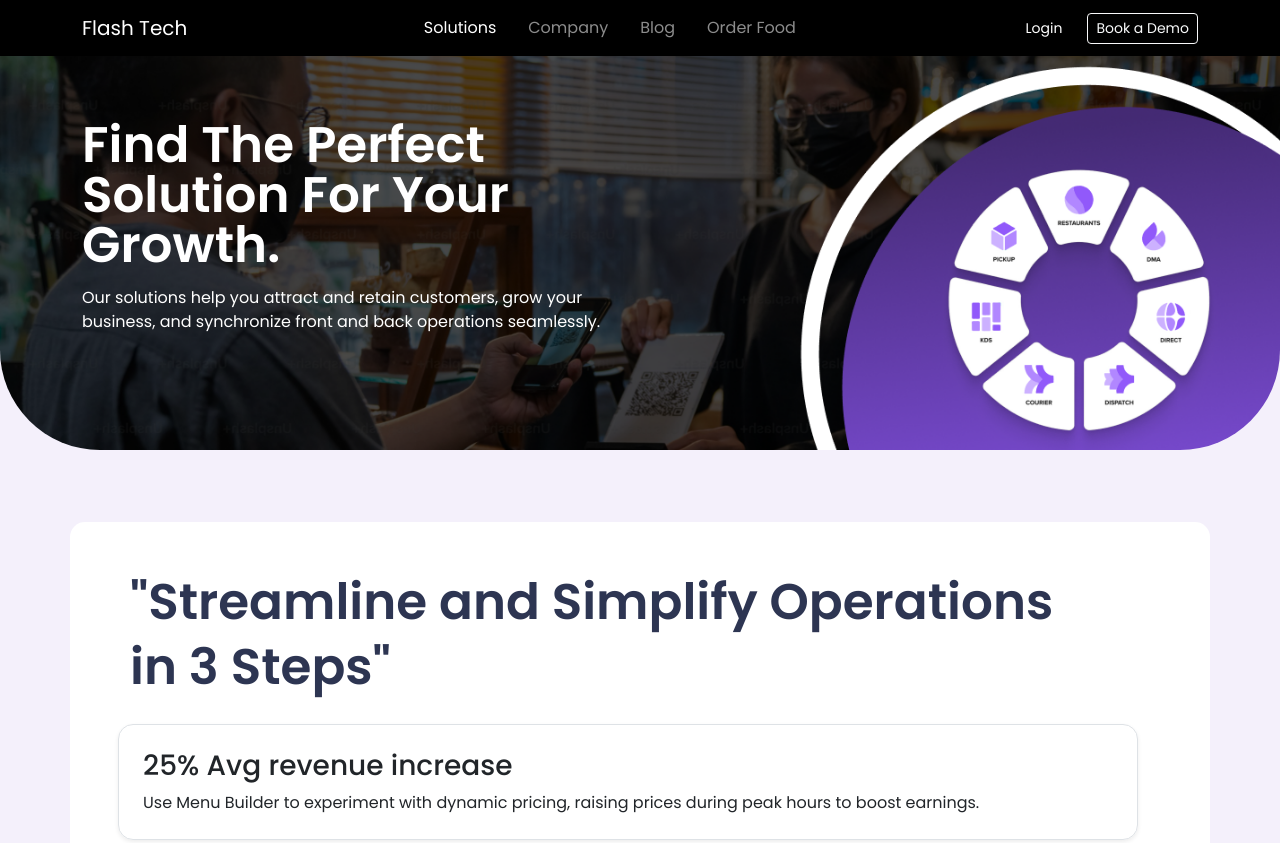
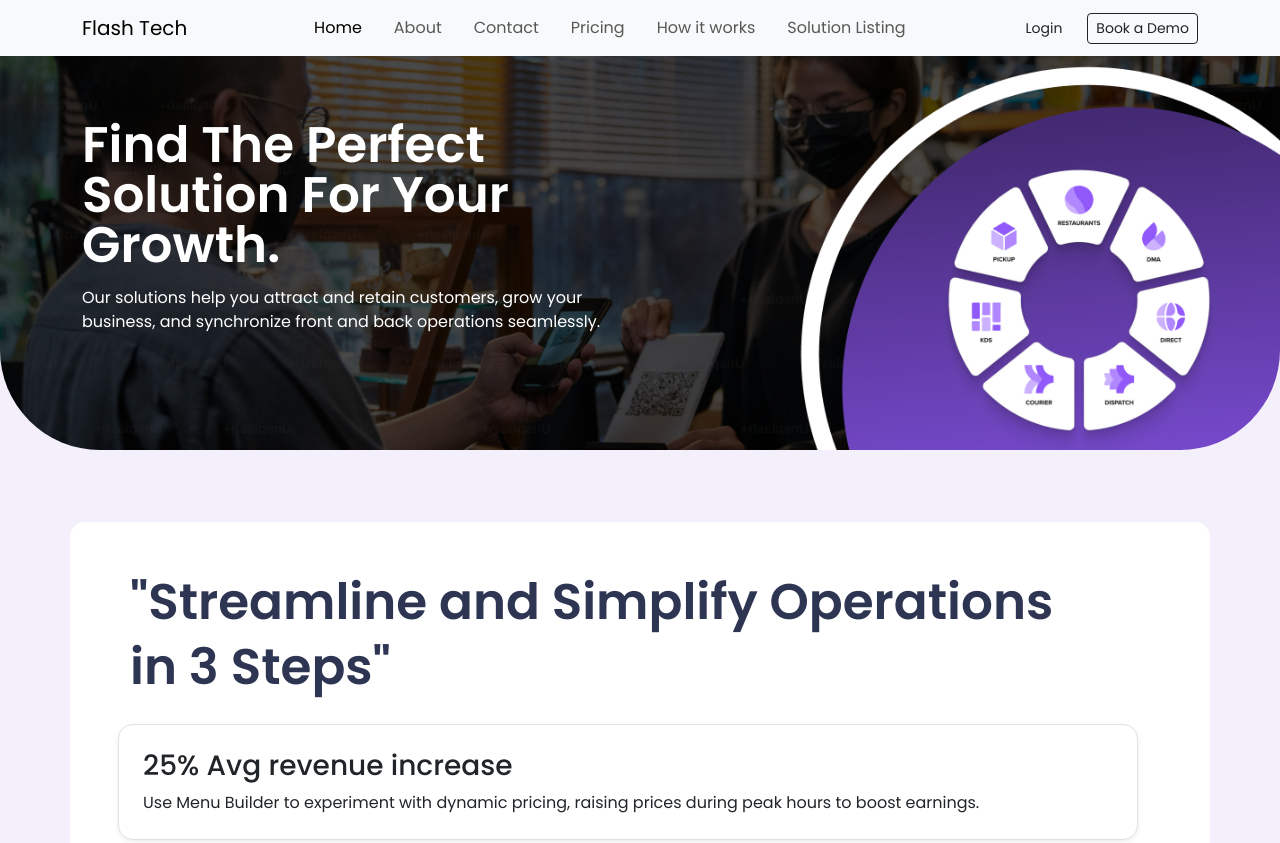
Before and after one commit to saad-sultan57/flashtech-saad, a plain HTML site: page solutionList.html in a window 1280 px wide. Shown: the top 843 px of the page. Drawn offline with nearby package versions, Linux system fonts and the light colour scheme.

Commit message:
work done by saad

```diff
--- a/assest/css/style.css
+++ b/assest/css/style.css
@@ -107,9 +107,9 @@ body {
 
 /* MARK:NavBar */
 
-nav.navbar.navbar-expand-lg.navbar-dark.bg-dark {
+/* nav.navbar.navbar-expand-lg.navbar-dark.bg-dark {
   background: var(--black) !important;
-}
+} */
 
 .nav-mobile {
   position: relative;
@@ -466,4 +466,5 @@ footer ul li a {
   padding: 15px 30px;
   background: rgb(255, 255, 255);
   border-radius: 0px 0px 15px 15px;
+  list-style: disc;
 }
--- a/solutionList.html
+++ b/solutionList.html
@@ -19,12 +19,12 @@
     <div id="main">
       <div class="bg-area-solution">
         <!-- NavBar -->
-        <nav class="navbar navbar-expand-lg navbar-dark bg-dark px-3">
+        <nav class="navbar navbar-expand-lg navbar-light bg-light px-3">
           <div class="container">
-            <a class="navbar-brand" href="#">Flash Tech</a>
+            <a class="navbar-brand" href="index.html">Flash Tech</a>
             <!-- Toggle Btn -->
             <i
-              class="ri-menu-3-line d-lg-none text-white fs-3 cursor"
+              class="ri-menu-3-line d-lg-none text-dark fs-3 cursor"
               data-bs-toggle="offcanvas"
               data-bs-target="#offcanvasExample"
               aria-controls="offcanvasExample"
@@ -32,27 +32,38 @@
             <div class="collapse navbar-collapse" id="navbarSupportedContent">
               <ul class="navbar-nav mx-auto gap-3 mb-2 mb-lg-0">
                 <li class="nav-item">
-                  <a class="nav-link active" aria-current="page" href="#"
-                    >Solutions</a
+                  <a
+                    class="nav-link active"
+                    aria-current="page"
+                    href="index.html"
+                    >Home</a
                   >
                 </li>
                 <li class="nav-item">
-                  <a class="nav-link" href="#">Company</a>
+                  <a class="nav-link" href="aboutus.html">About</a>
                 </li>
                 <li class="nav-item">
-                  <a class="nav-link" href="#">Blog</a>
+                  <a class="nav-link" href="contact_us.html">Contact</a>
                 </li>
                 <li class="nav-item">
-                  <a class="nav-link" href="#">Order Food</a>
+                  <a class="nav-link" href="pricing.html">Pricing</a>
+                </li>
+                <li class="nav-item">
+                  <a class="nav-link" href="howitworks.html">How it works</a>
+                </li>
+                <li class="nav-item">
+                  <a class="nav-link" href="solutionList.html"
+                    >Solution Listing</a
+                  >
                 </li>
               </ul>
               <div
                 class="d-flex justify-content-center align-items-center gap-3"
               >
-                <button class="btn btn-sm text-white" type="submit">
+                <button class="btn btn-sm text-dark" type="submit">
                   Login
                 </button>
-                <button class="btn btn-outline-light btn-sm" type="submit">
+                <button class="btn btn-outline-dark btn-sm" type="submit">
                   Book a Demo
                 </button>
               </div>
@@ -164,7 +175,7 @@
           </div>
 
           <!-- Section -->
-          <div class="row mx-5">
+          <div class="row mx-0 mx-lg-5">
             <div class="py-5">
               <p class="aboutus-head1">How it works</p>
               <h2 class="aboutus-head2">The Flashtech Journey</h2>
```
Also changed, not shown: aboutus.html (+21 -10 lines), howitworks.html (+21 -10 lines), index.html (+22 -11 lines).
